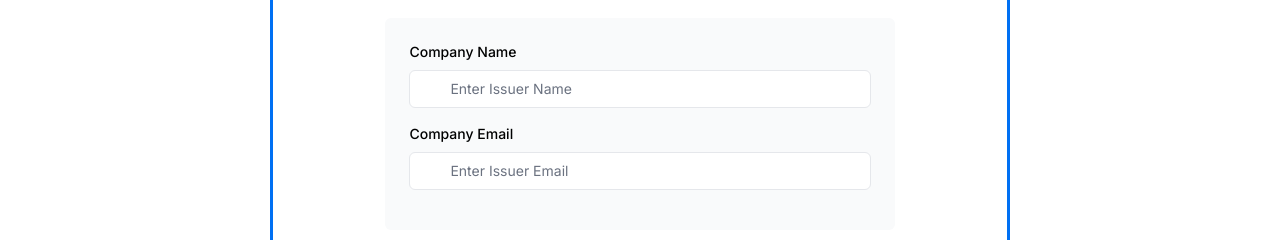
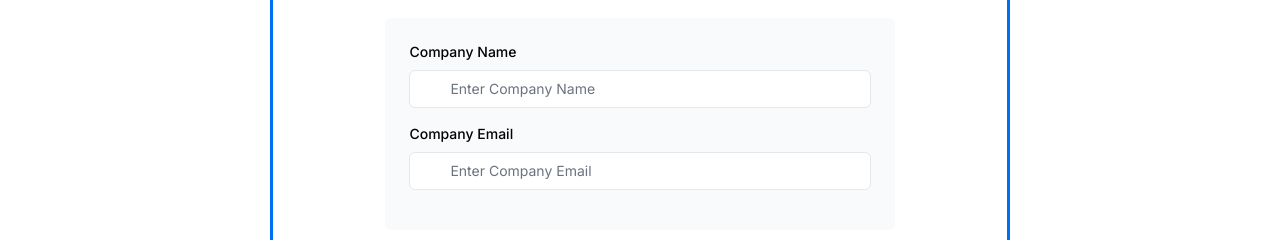
Before and after one commit to MinaEmad2024/calculator_policy_20206, a Next.js app: page /dashboard/create_issuer in a window 1280 px wide. Shown: the part 221-461 px from the top of the page. Built offline with nearby package versions, Linux system fonts and the light colour scheme; a web font is replaced by a local one.

Commit message:
new error corrected

```diff
--- a/app/ui/calcDashboard/issuers/create-issuer-form.tsx
+++ b/app/ui/calcDashboard/issuers/create-issuer-form.tsx
@@ -53,7 +53,7 @@
                 id="name"
                 name="name"
                 type="text"
-                placeholder="Enter Issuer Name"
+                placeholder="Enter Company Name"
                 className="peer block w-full rounded-md border border-gray-200 py-2 pl-10 text-sm outline-2 placeholder:text-gray-500"
               />
               {/* <CurrencyDollarIcon className="pointer-events-none absolute left-3 top-1/2 h-[18px] w-[18px] -translate-y-1/2 text-gray-500 peer-focus:text-gray-900" /> */}
@@ -71,7 +71,7 @@
                 id="email"
                 name="email"
                 type="text"
-                placeholder="Enter Issuer Email"
+                placeholder="Enter Company Email"
                 className="peer block w-full rounded-md border border-gray-200 py-2 pl-10 text-sm outline-2 placeholder:text-gray-500"
               />
               {/* <CurrencyDollarIcon className="pointer-events-none absolute left-3 top-1/2 h-[18px] w-[18px] -translate-y-1/2 text-gray-500 peer-focus:text-gray-900" /> */}
```
